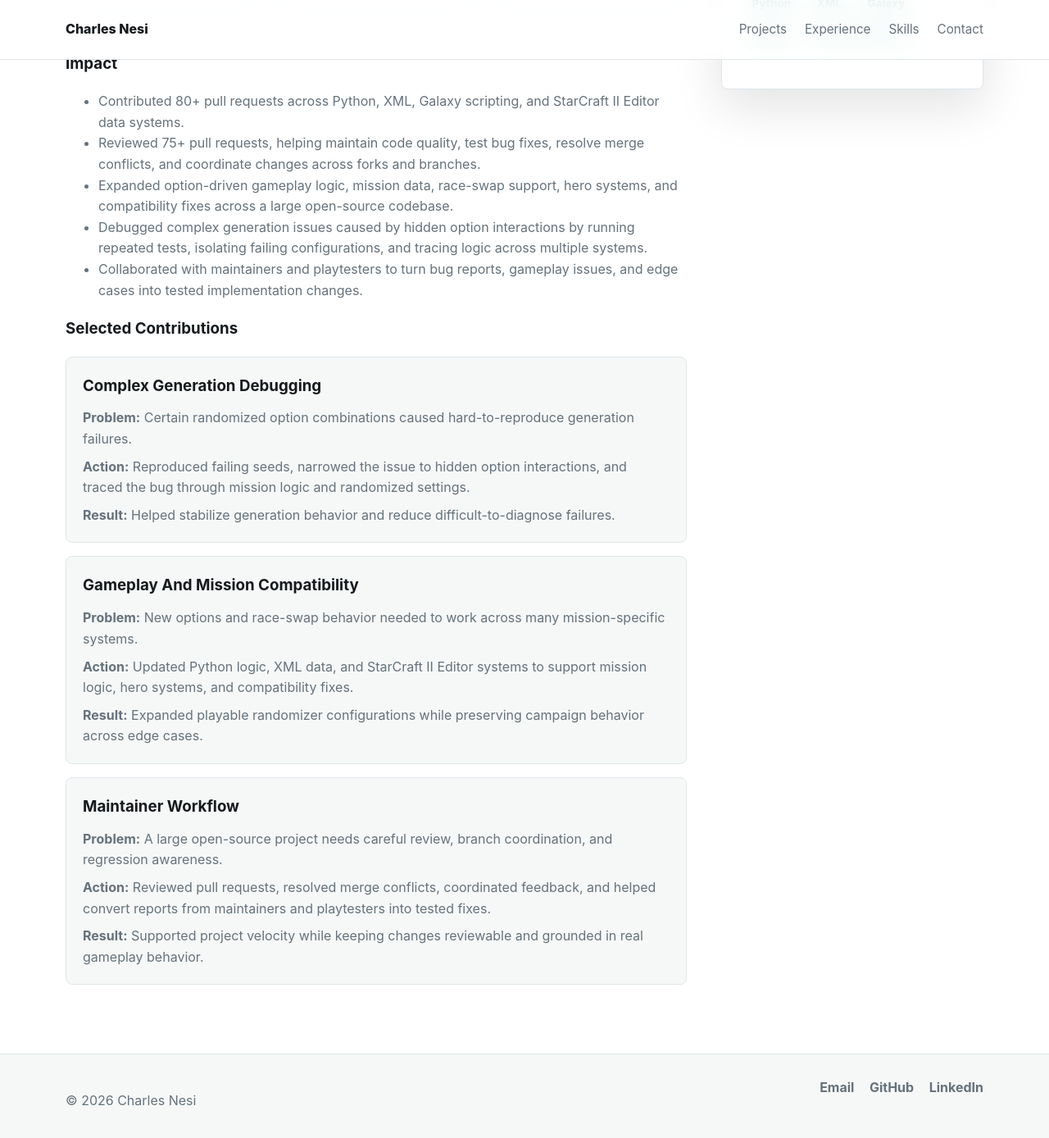
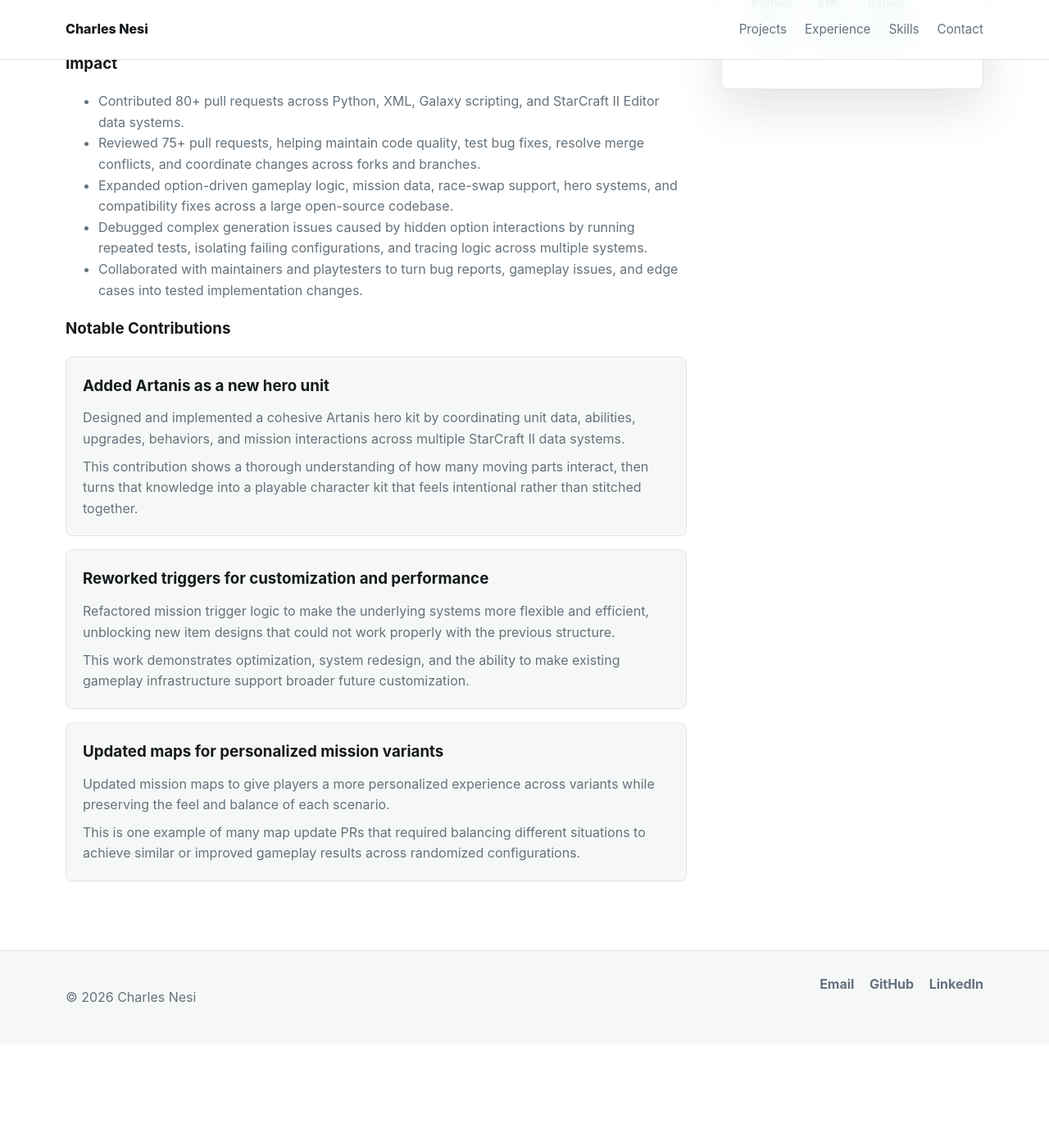
Before and after one commit to SirChuckOfTheChuckles/cfnesi.github.io, a Jekyll site: the page built from _projects/archipelago-starcraft-ii-randomizer.md, in a window 1280 px wide and 1400 px high, scrolled down 986 px. Shown: the top 1388 px of the window at 82% size. Built offline with Jekyll 4.4.1, drawn with Linux system fonts in a browser that asks for light colours; after the commit the page ends 2260 px from its top, so only the background shows below that.

Commit message:
Some formatting fixes, more details for each individual page

```diff
--- a/_config.yml
+++ b/_config.yml
@@ -6,8 +6,8 @@ baseurl: "/cfnesi.github.io"
 name: Charles Nesi
 email: cfnesi1023@gmail.com
 phone: "(947) 282-0157"
-github_username: cfnesi1023
-linkedin_url: "https://www.linkedin.com/in/YOUR-LINKEDIN-SLUG/"
+github_username: SirChuckOfTheChuckles
+linkedin_url: "https://www.linkedin.com/in/charles-nesi-416a45327/"
 resume_url: "/assets/Charles_Nesi_Resume.pdf"
 location: Northville, MI
 
--- a/_projects/archipelago-starcraft-ii-randomizer.md
+++ b/_projects/archipelago-starcraft-ii-randomizer.md
@@ -41,25 +41,22 @@ order: 0
 - Debugged complex generation issues caused by hidden option interactions by running repeated tests, isolating failing configurations, and tracing logic across multiple systems.
 - Collaborated with maintainers and playtesters to turn bug reports, gameplay issues, and edge cases into tested implementation changes.
 
-### Selected Contributions
+### Notable Contributions
 
 <div class="contribution-list">
   <article>
-    <h3>Complex Generation Debugging</h3>
-    <p><strong>Problem:</strong> Certain randomized option combinations caused hard-to-reproduce generation failures.</p>
-    <p><strong>Action:</strong> Reproduced failing seeds, narrowed the issue to hidden option interactions, and traced the bug through mission logic and randomized settings.</p>
-    <p><strong>Result:</strong> Helped stabilize generation behavior and reduce difficult-to-diagnose failures.</p>
+    <h3><a href="https://github.com/archipelago-sc2/Archipelago-SC2-data/pull/37" target="_blank" rel="noopener">Added Artanis as a new hero unit</a></h3>
+    <p>Designed and implemented a cohesive Artanis hero kit by coordinating unit data, abilities, upgrades, behaviors, and mission interactions across multiple StarCraft II data systems.</p>
+    <p>This contribution shows a thorough understanding of how many moving parts interact, then turns that knowledge into a playable character kit that feels intentional rather than stitched together.</p>
   </article>
   <article>
-    <h3>Gameplay And Mission Compatibility</h3>
-    <p><strong>Problem:</strong> New options and race-swap behavior needed to work across many mission-specific systems.</p>
-    <p><strong>Action:</strong> Updated Python logic, XML data, and StarCraft II Editor systems to support mission logic, hero systems, and compatibility fixes.</p>
-    <p><strong>Result:</strong> Expanded playable randomizer configurations while preserving campaign behavior across edge cases.</p>
+    <h3><a href="https://github.com/Ziktofel/Archipelago-SC2-data/pull/452" target="_blank" rel="noopener">Reworked triggers for customization and performance</a></h3>
+    <p>Refactored mission trigger logic to make the underlying systems more flexible and efficient, unblocking new item designs that could not work properly with the previous structure.</p>
+    <p>This work demonstrates optimization, system redesign, and the ability to make existing gameplay infrastructure support broader future customization.</p>
   </article>
   <article>
-    <h3>Maintainer Workflow</h3>
-    <p><strong>Problem:</strong> A large open-source project needs careful review, branch coordination, and regression awareness.</p>
-    <p><strong>Action:</strong> Reviewed pull requests, resolved merge conflicts, coordinated feedback, and helped convert reports from maintainers and playtesters into tested fixes.</p>
-    <p><strong>Result:</strong> Supported project velocity while keeping changes reviewable and grounded in real gameplay behavior.</p>
+    <h3><a href="https://github.com/archipelago-sc2/Archipelago-SC2-data/pull/85" target="_blank" rel="noopener">Updated maps for personalized mission variants</a></h3>
+    <p>Updated mission maps to give players a more personalized experience across variants while preserving the feel and balance of each scenario.</p>
+    <p>This is one example of many map update PRs that required balancing different situations to achieve similar or improved gameplay results across randomized configurations.</p>
   </article>
 </div>
```
Also changed, not shown: _projects/slam-jam.md (+15 -2 lines), index.md (+2 -2 lines).
